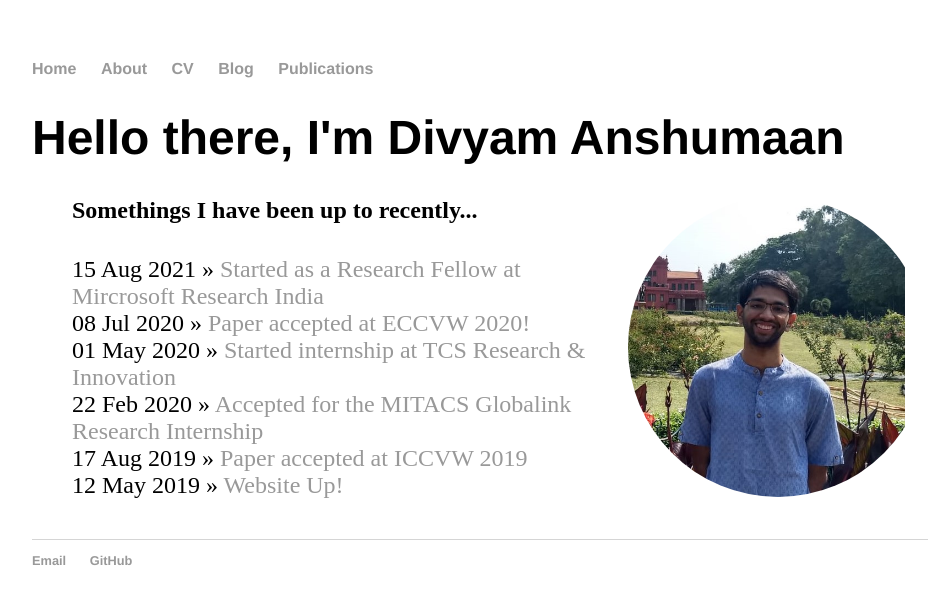
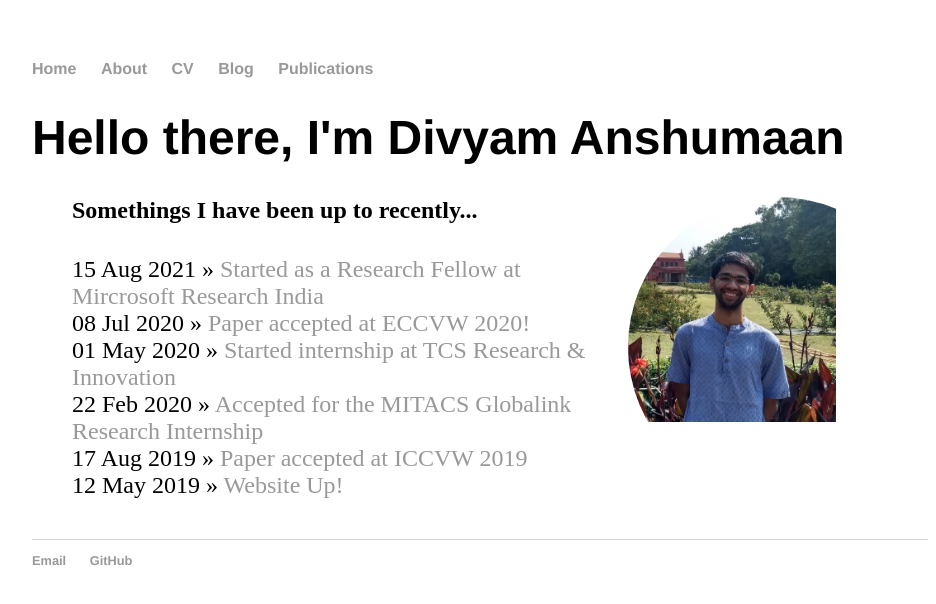
Before and after one commit to divyam02/divyam02_backup.github.io, a Jekyll site: the page built from index.html, in a window 1280 px wide. Shown: the top 604 px of the page, without its empty margins (160-1096 px from the left). Built offline with Jekyll 4.4.1, drawn with Linux system fonts in a browser that asks for light colours.

Commit message:
Update main.css

```diff
--- a/css/main.css
+++ b/css/main.css
@@ -53,7 +53,7 @@
 
 img {
   display: inline;
-  margin: 0 auto;
-  height: 100%;
+  margin: 10 auto;
+  height: 75%;
   width: auto;
 }
```
